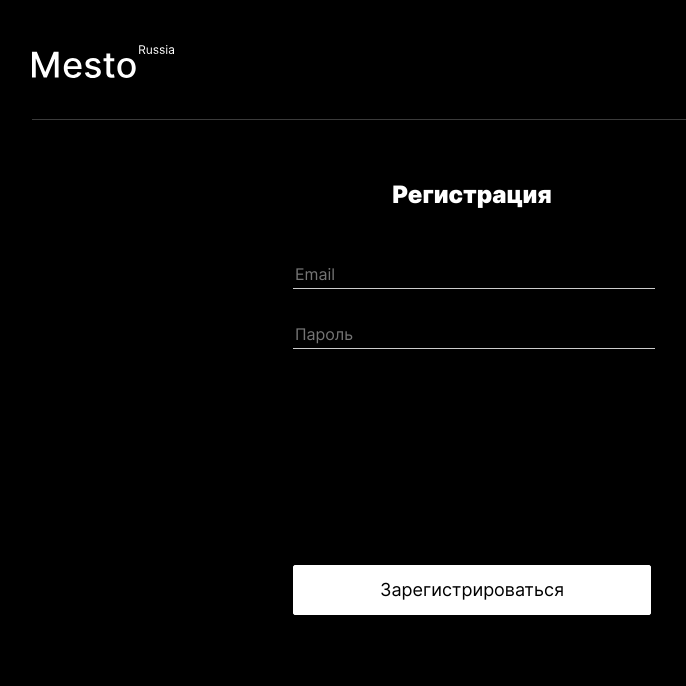
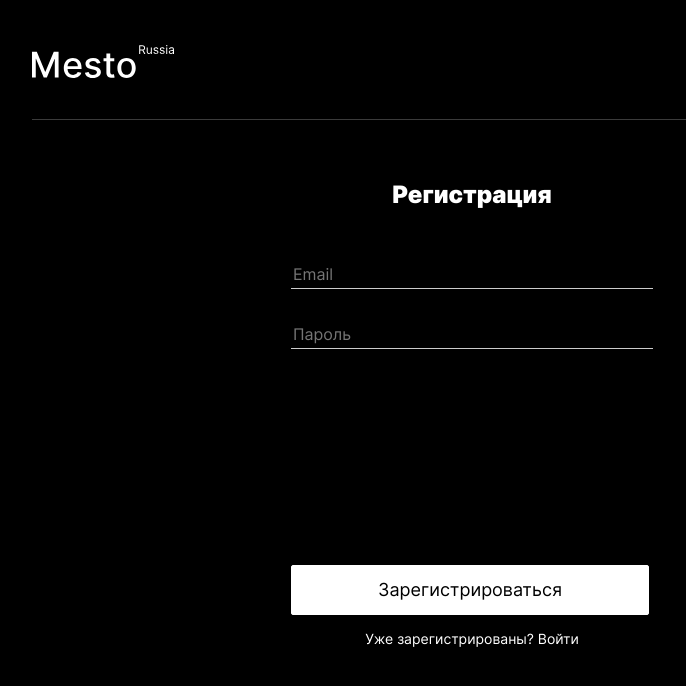
Before and after one commit to katokinawa/react-mesto-auth, a React (Create React App) app: page /sign-up in a window 1280 px wide. Shown: the top 686 px of the page, without its empty margins (168-854 px from the left). Built offline with nearby package versions, Linux system fonts and the light colour scheme; no server answers.

Commit message:
feat: add Link button

```diff
--- /dev/null
+++ b/src/blocks/authorization/__link/authorization__link.css
@@ -0,0 +1,8 @@
+.authorization__link {
+    font-weight: 400;
+    font-size: 14px;
+    line-height: 17px;
+    color: #FFF;
+    text-decoration: none;
+    margin-top: 15px;
+}
--- a/src/blocks/authorization/authorization.css
+++ b/src/blocks/authorization/authorization.css
@@ -1,5 +1,8 @@
 .authorization {
     background-color: #000000;
     margin: 0 auto;
+    display: flex;
+    flex-direction: column;
+    align-items: center;
     max-width: 358px;
 }
--- a/src/components/App.js
+++ b/src/components/App.js
@@ -109,11 +109,11 @@ function App() {
       <div className="page">
         <Header />
         <Switch>
+          <Route path="/sign-in">
+              <Login  />
+          </Route>
           <Route path="/sign-up">
               <Register />
-          </Route>
-          <Route path="/sign-in">
-              <Login  />
           </Route>
           <Route exact path="/">
             {loggedIn ? '' : <Redirect to="/sign-in" />}
--- a/src/components/Register.js
+++ b/src/components/Register.js
@@ -1,3 +1,4 @@
+import { Link } from 'react-router-dom';
 
 function Register() {
 
@@ -13,6 +14,9 @@ function Register() {
           </label>
           <button type="submit" className="authorization__button">Зарегистрироваться</button>
       </form>
+        <Link to="/sign-in" className="authorization__link">
+          Уже зарегистрированы? Войти
+        </Link>
   </div>
   );
 }
--- a/src/index.css
+++ b/src/index.css
@@ -54,6 +54,7 @@
 @import url(./blocks/authorization/__button/authorization__button.css);
 @import url(./blocks/authorization/__title/authorization__title.css);
 @import url(./blocks/authorization/__input/authorization__input.css);
+@import url(./blocks/authorization/__link/authorization__link.css);
 /* media */
 @import url(./blocks/page/__header/page__header.css);
 @import url(./blocks/content/__profile/content__profile.css);
--- a/src/index.js
+++ b/src/index.js
@@ -7,11 +7,11 @@ import reportWebVitals from './reportWebVitals';
 
 const root = ReactDOM.createRoot(document.getElementById('root'));
 root.render(
+  <BrowserRouter>
   <React.StrictMode>
-    <BrowserRouter>
       <App />
-    </BrowserRouter>
   </React.StrictMode>
+  </BrowserRouter>
 );
 
 // If you want to start measuring performance in your app, pass a function
```
Also changed, not shown: src/components/Login.js (line endings or trailing spaces).
